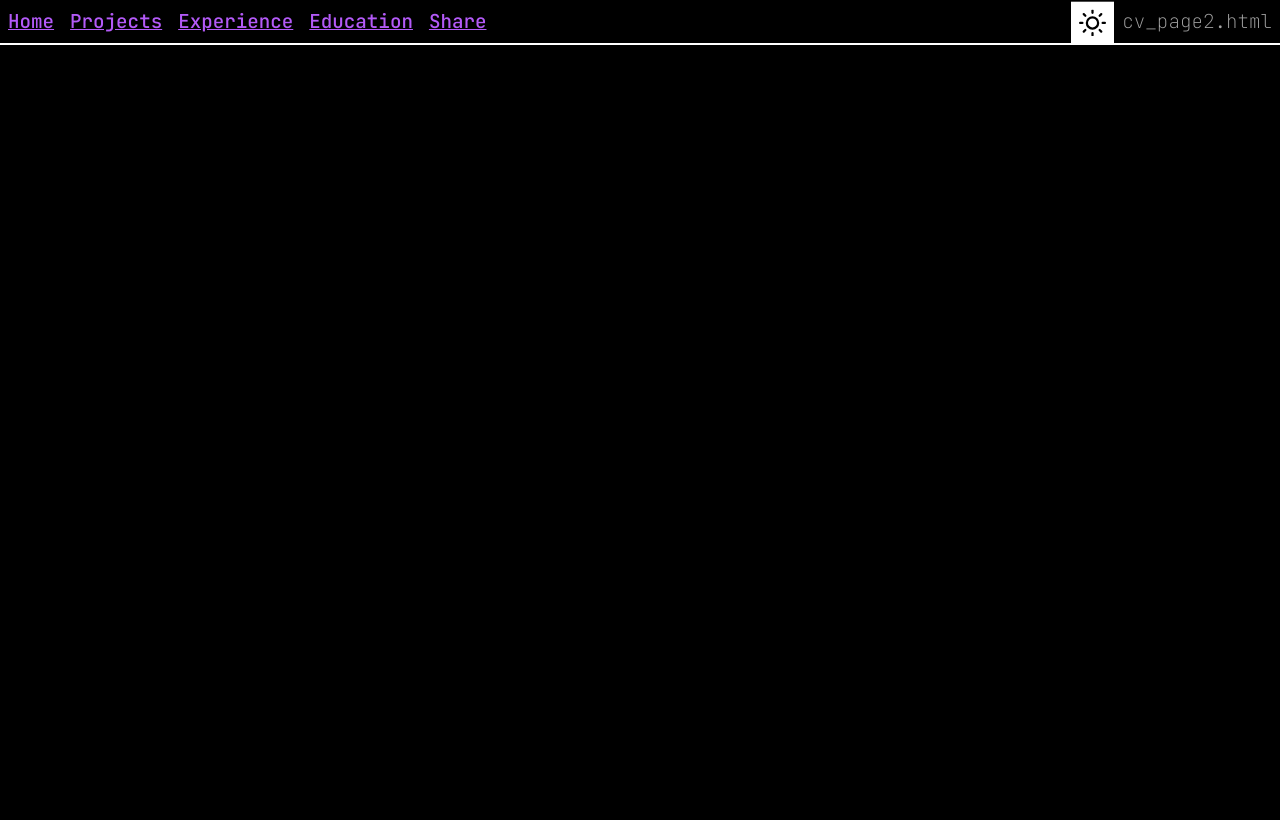
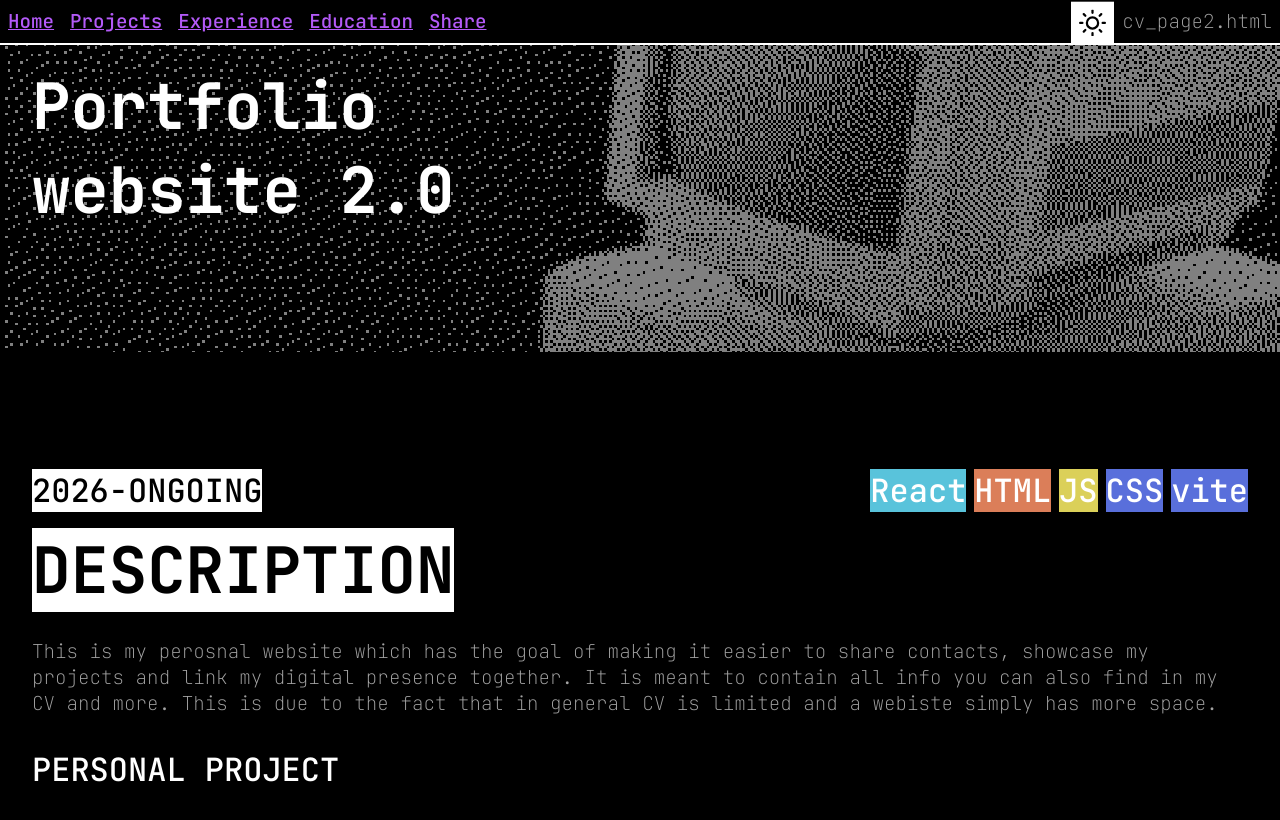
Before and after one commit to TPdkr/cv_page2, a React (Vite) app in the folder website/: page /cv_page2/projects/about in a window 1280 px wide. Shown: the top 820 px of the page. Built offline with nearby package versions, Linux system fonts and the light colour scheme; no server answers.

Commit message:
started work on the about page not yet linking to the main website

```diff
--- a/website/src/App.jsx
+++ b/website/src/App.jsx
@@ -12,6 +12,7 @@ import Projects from './projects/projects.jsx';
 import OS from './projects/os/os.jsx';
 import Vision from './projects/vision/vision.jsx';
 import Share from './other/share.jsx';
+import About from './projects/about/about.jsx';
 
 function App() {
   //theme is requested and specified at the very top component
@@ -27,6 +28,7 @@ function App() {
             <Route path="cv_page2/projects/" element={<Projects/>}></Route>
             <Route path="cv_page2/projects/os/" element={<OS/>}></Route>
             <Route path="cv_page2/projects/vision/" element={<Vision/>}></Route>
+            <Route path="cv_page2/projects/about/" element={<About/>}></Route>
             <Route path="cv_page2/error/" element={<Building/>}></Route>
             <Route path="cv_page2/notyet/" element={<Building/>}></Route>
             <Route path="cv_page2/share/" element={<Share/>}></Route>
--- a/website/src/index.css
+++ b/website/src/index.css
@@ -26,8 +26,12 @@ GENERAL STYLING
   /** */
   --C: rgb(56, 42, 165);
   --React: rgb(89, 195, 219);
+  --CSS: rgb(89, 111, 219);
+  --vite: rgb(89, 111, 219);
   --Makefiles: rgb(219, 126, 89);
+  --HTML:  rgb(219, 126, 89);
   --Python: rgb(219, 208, 89);
+  --JS: rgb(219, 208, 89);
   --Jupyter_notebooks: rgb(219, 126, 89);
 
   color-scheme: light dark;
--- /dev/null
+++ b/website/src/projects/about/about.jsx
@@ -0,0 +1,28 @@
+import styles from "./about.module.css";
+
+import header from "../../assets/projects/os/header.png"
+import { SimpleHeader, ProjectDescription } from "../../atomics/projects.jsx";
+
+function About(){
+    const date="2026-ONGOING";
+    const tags=["React", "HTML","JS","CSS","vite"];
+
+    return (
+        <>
+            <SimpleHeader title="Portfolio website 2.0" src={header}/>
+            <div className={styles.content}>
+                <ProjectDescription date={date} tags={tags} location="PERSONAL PROJECT">
+                    <p>
+                        <br></br>
+                        This is my perosnal website which has the goal of making it easier to share contacts, showcase my projects and link my digital presence together.
+                        It is meant to contain all info you can also find in my CV and more. This is due to the fact that in general CV is limited and a webiste simply has more space.
+                    </p>
+                </ProjectDescription>
+
+            </div>
+
+        </>
+    );
+}
+
+export default About
--- /dev/null
+++ b/website/src/projects/about/about.module.css
@@ -0,0 +1,7 @@
+.content{
+    display: flex;
+    flex-direction: column;
+    padding: var(--medium);
+    gap: var(--giant);
+    padding-bottom: var(--giant);
+}
```
